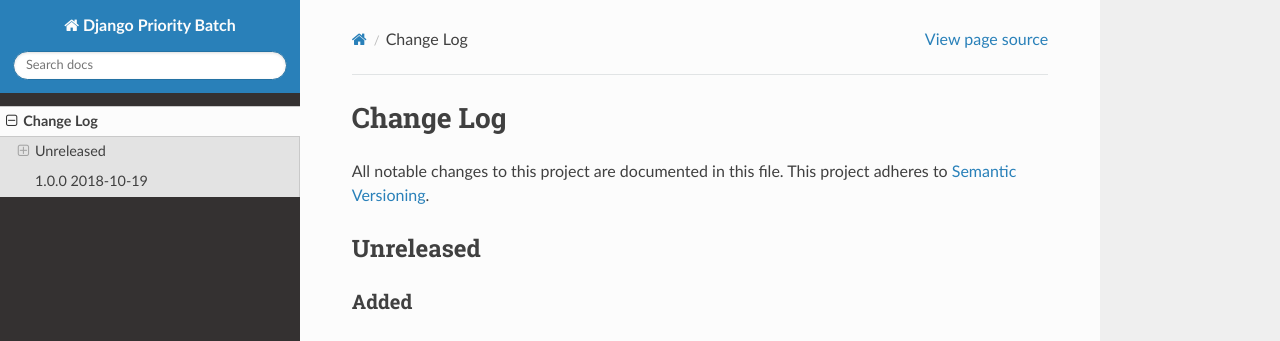
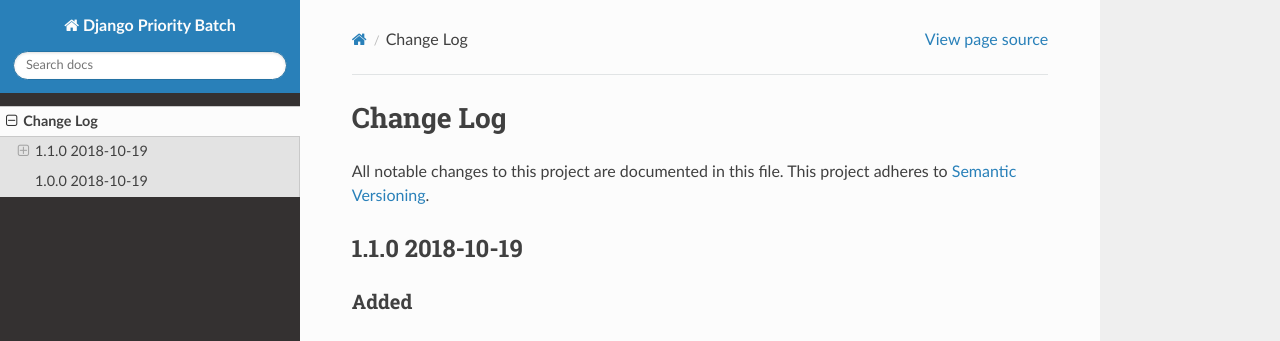
Before and after one commit to genialis/django-priority-batch, a Sphinx documentation site: the page built from docs/CHANGELOG.rst, in a window 1280 px wide. Shown: the top 341 px of the page. Built offline with Sphinx 7.4.7 and the Read the Docs theme 2.0.0, drawn with Linux system fonts in a browser that asks for light colours.

Commit message:
Release 1.1.0

```diff
--- a/docs/CHANGELOG.rst
+++ b/docs/CHANGELOG.rst
@@ -6,9 +6,9 @@
 This project adheres to `Semantic Versioning <http://semver.org/>`_.
 
 
-==========
-Unreleased
-==========
+================
+1.1.0 2018-10-19
+================
 
 Added
 -----
```
